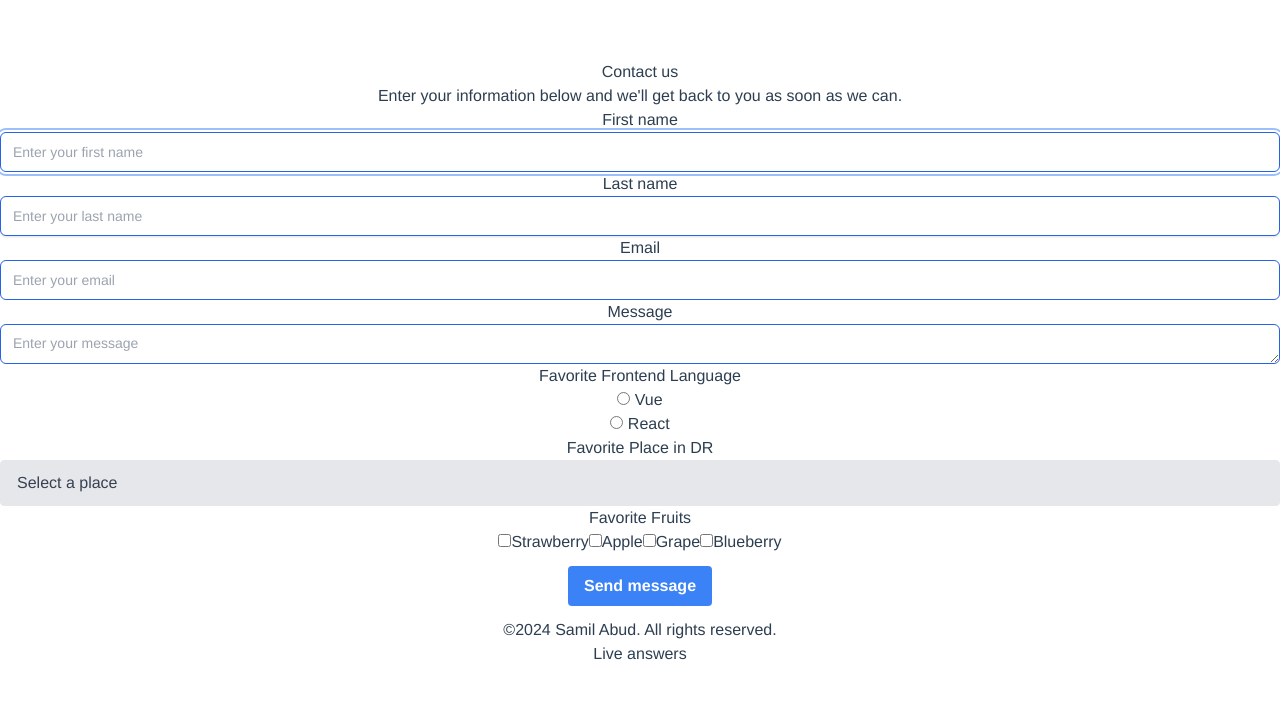
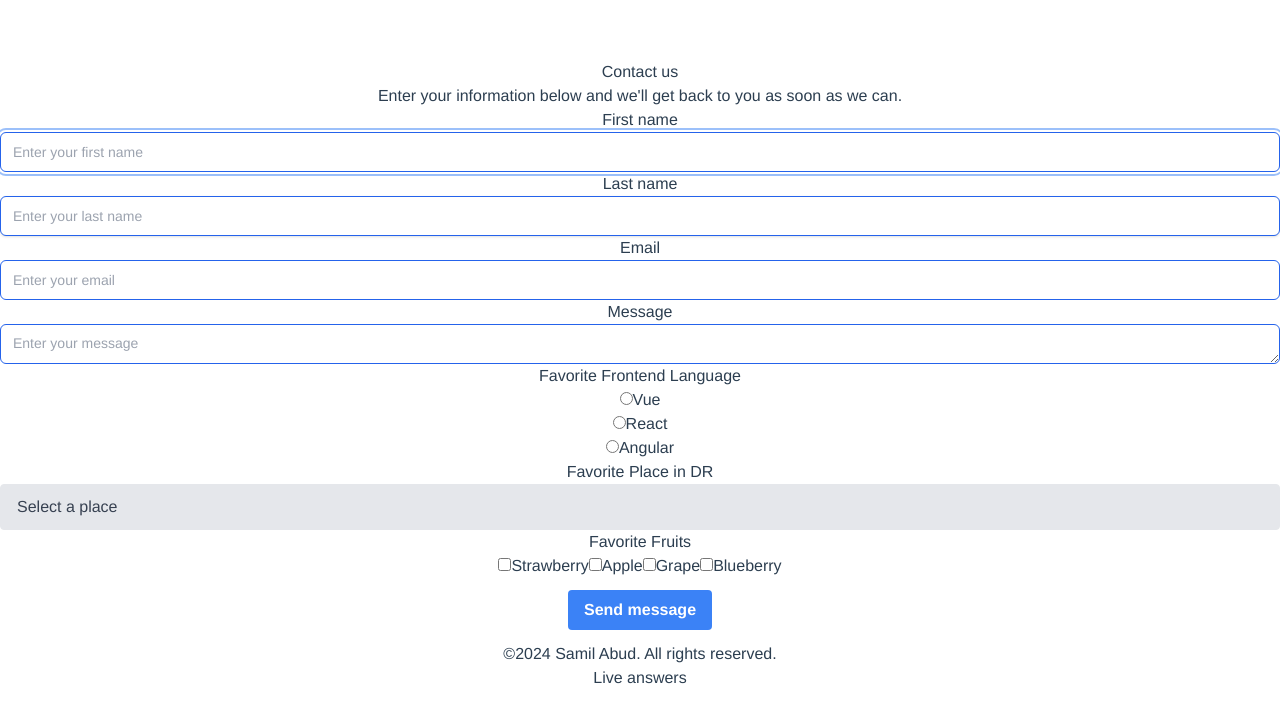
Before and after one commit to samilabud/VuePractices, a Vue app in the folder Tutorial/: page / in a window 1280 px wide. Shown: the top 722 px of the page. Built offline with nearby package versions, Linux system fonts and the light colour scheme.

Commit message:
Added dynamic options to form

```diff
--- a/Tutorial/src/components/ContactForm.vue
+++ b/Tutorial/src/components/ContactForm.vue
@@ -49,16 +49,15 @@
                             for="message">
                             Favorite Frontend Language
                         </label>
-                        <div class="block justify-between w-28">
-                            <input type="radio" name="language" value="Vue" id="vue" v-model="language" />
-                            <label class="tracking-wide text-gray-700 text-xs font-bold" for="vue">
-                                Vue
-                            </label>
-                            <div class="w-3 inline-block"></div>
-                            <input type="radio" name="language" value="React" id="react" v-model="language" />
-                            <label class="tracking-wide text-gray-700 text-xs font-bold" for="react">
-                                React
-                            </label>
+                        <div class="flex justify-between w-full">
+                            <div :key="index" v-for="(languageAvailable, index) in availableLanguages">
+                                <input type="radio" name="language" :value="languageAvailable"
+                                    :id="languageAvailable.toLowerCase()" v-model="language" />
+                                <label class="tracking-wide text-gray-700 text-xs font-bold ml-3"
+                                    :for="languageAvailable.toLowerCase()">
+                                    {{ languageAvailable }}
+                                </label>
+                            </div>
                         </div>
                     </div>
                     <div class="space-y-2">
@@ -169,6 +168,8 @@ const firstNameError = ref('')
 const hasError = ref(false);
 const formStatusMessage = ref("");
 
+const availableLanguages = ref(["Vue", "React", "Angular"])
+
 const runValidations = () => {
     firstNameError.value = firstName.value === "" ? "Should has a first name!" : "";
 }
```
